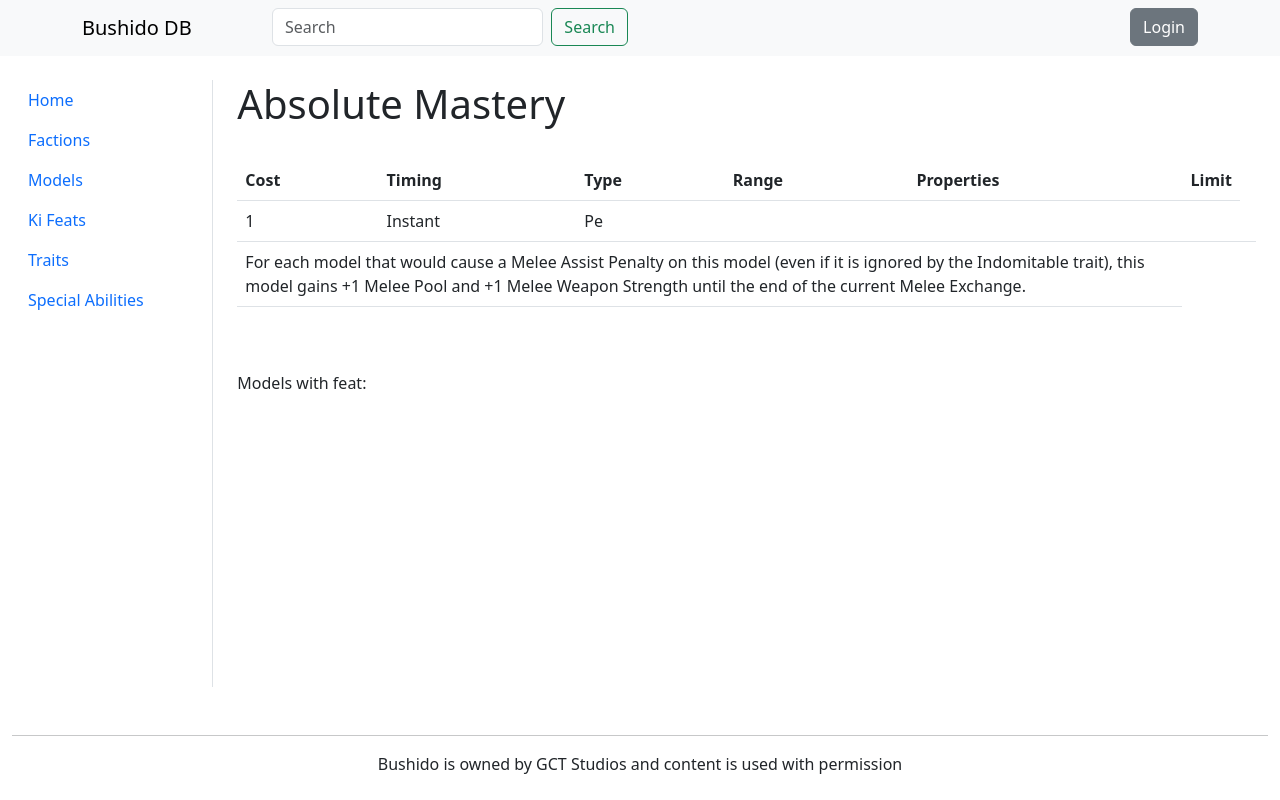
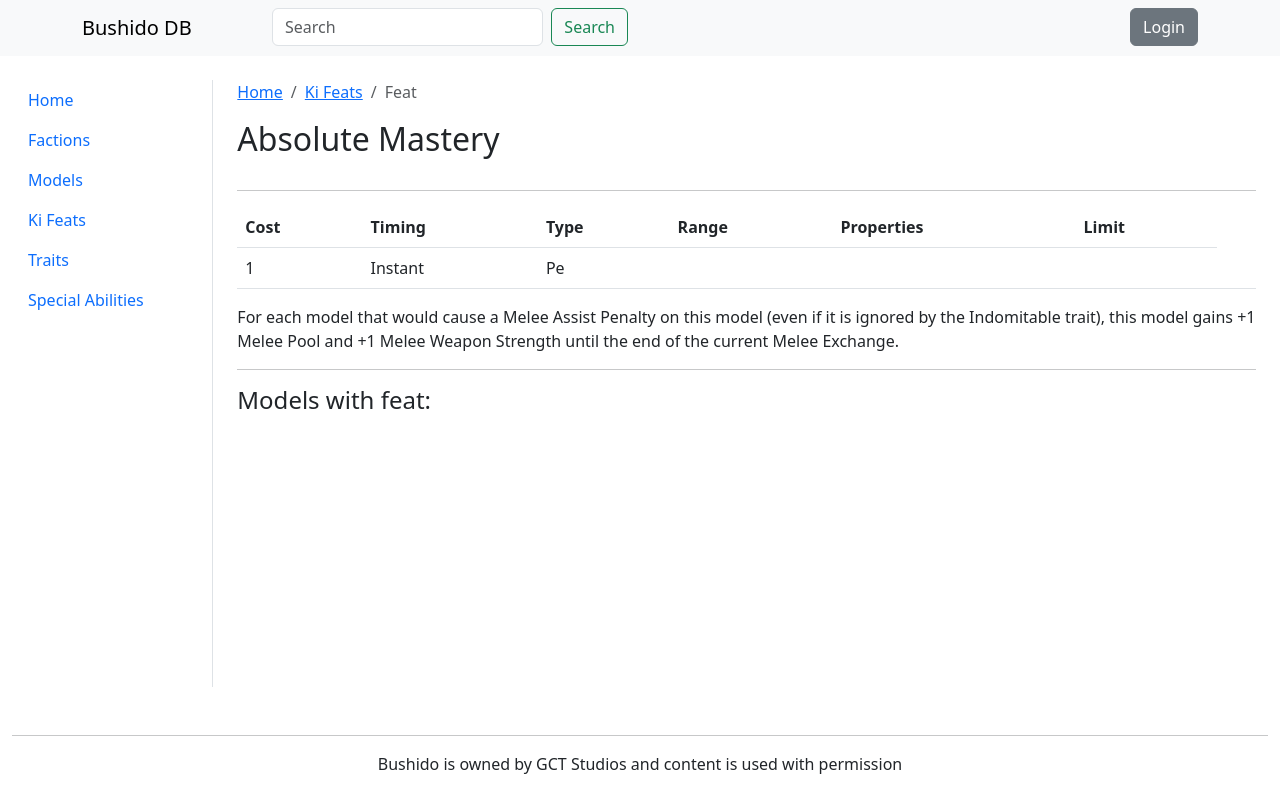
Before and after one commit to luke-vaughan0/bushido-db, a Django app: page /bushido/info/feats/366/ in a window 1280 px wide. Run offline with Django 4.2, Linux system fonts and the light colour scheme; data comes from the database, SQL or seed files in the repository; data that the repository does not hold is empty; parts of the project's set-up code (start-up, migrations or seed data) failed here and were passed over; some libraries are stand-ins or nearby versions.

Commit message:
formatting

```diff
--- a/bushido/templates/bushido/feat_details.html
+++ b/bushido/templates/bushido/feat_details.html
@@ -6,7 +6,17 @@
 {% endblock %}
 {% block content %}
 <div class="container m-0">
-  <h1>{{feat.name}}</h1><br>
+  <div>
+    <nav aria-label="breadcrumb">
+      <ol class="breadcrumb">
+        <li class="breadcrumb-item"><a href="{% url 'bushido:index' %}">Home</a></li>
+        <li class="breadcrumb-item"><a href="{% url 'bushido:allFeats' %}">Ki Feats</a></li>
+        <li class="breadcrumb-item active" aria-current="page">Feat</a></li>
+      </ol>
+    </nav>
+  </div>
+  <h2>{{feat.name}}</h2>
+  <hr>
   <table class="table">
     <tr>
       <th>Cost</th>
@@ -25,14 +35,13 @@
       <td>{{feat.limit}}</td>
       <td></td>
     </tr>
-    <tr>
-      <td colspan="5">{{feat.description}}</td>
-    </tr>
-  </table><br><br>
-  Models with feat:
-  <ul>
+  </table>
+  <p>{{feat.description|linebreaksbr}}</p>
+  <hr>
+  <h4>Models with feat:</h4>
+  <ul class="list-group">
     {% for unit in feat.unit_set.all %}
-    <li><a href="{% url 'bushido:modelDetails' unitid=unit.id%}">{{ unit.name }}</a></li>
+    <a class="list-group-item list-group-item-action" href="{% url 'bushido:modelDetails' unitid=unit.id%}">{{ unit.name }}</a>
     {% endfor %}
   </ul>
 </div>
--- a/bushido/templates/bushido/unit_details.html
+++ b/bushido/templates/bushido/unit_details.html
@@ -192,6 +192,7 @@
     {% else %}
     <p>{{ unit.uniqueEffects|linebreaks }}</p>
     {% endif %}
+  </div>
     {% if unit.faction.name == "Ronin" %}
   <div>
     <h4>Permitted factions:</h4>
@@ -209,5 +210,4 @@
   <a class="btn btn-outline-secondary" href="./edit/" role="button">Edit model</a>
   {% endif %}
 </div>
-</div>
 {% endblock %}
--- a/bushido/views.py
+++ b/bushido/views.py
@@ -13,6 +13,12 @@
 from bushido.serializers import *
 from bushido.utils import queryset_from_string, get_card
 import jellyfish
+
+
+MESSAGE_TAGS = {
+    messages.DEBUG: "primary",
+    messages.ERROR: "danger",
+}
 
 
 class ModelViewSet(viewsets.ReadOnlyModelViewSet):
```
Also changed, not shown: bushido/templates/bushido/enhancement_details.html (+7 -6 lines), bushido/templates/bushido/event_details.html (+7 -6 lines), bushido/templates/bushido/theme_details.html (+8 -5 lines). Lines whose indentation alone changed are shown as unchanged.
